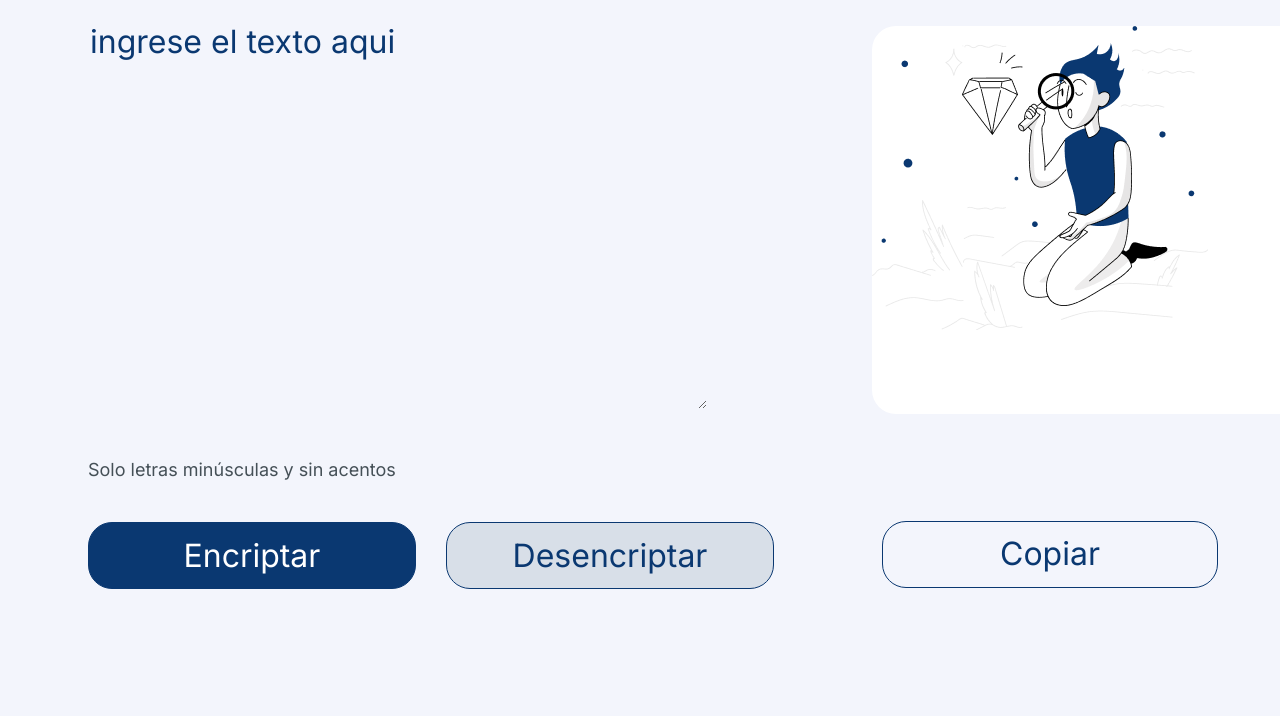
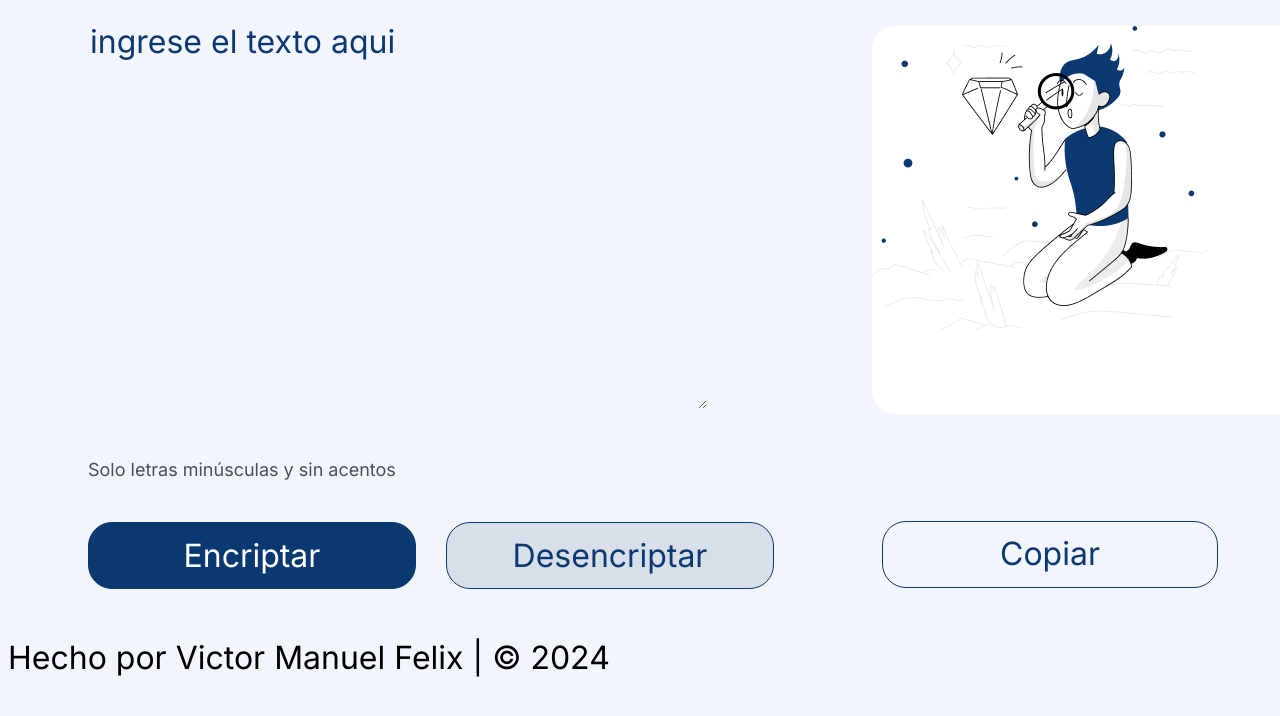
Before and after one commit to Vic7716/Encriptador_de_texto, a plain HTML site: page index.html in a window 1280 px wide. Shown: the part 46-762 px from the top of the page. Drawn offline with Linux system fonts and the light colour scheme.

Commit message:
Actualiza index

```diff
--- a/index.html
+++ b/index.html
@@ -32,6 +32,9 @@
             </div>
         </section>
     </main>
+    <footer class="footer">
+        <p>Hecho por <span>Victor Manuel Felix</span> | &copy; 2024</p>
+      </footer>
     <script src="/script.js"></script>
 </body>
 </html>
```
